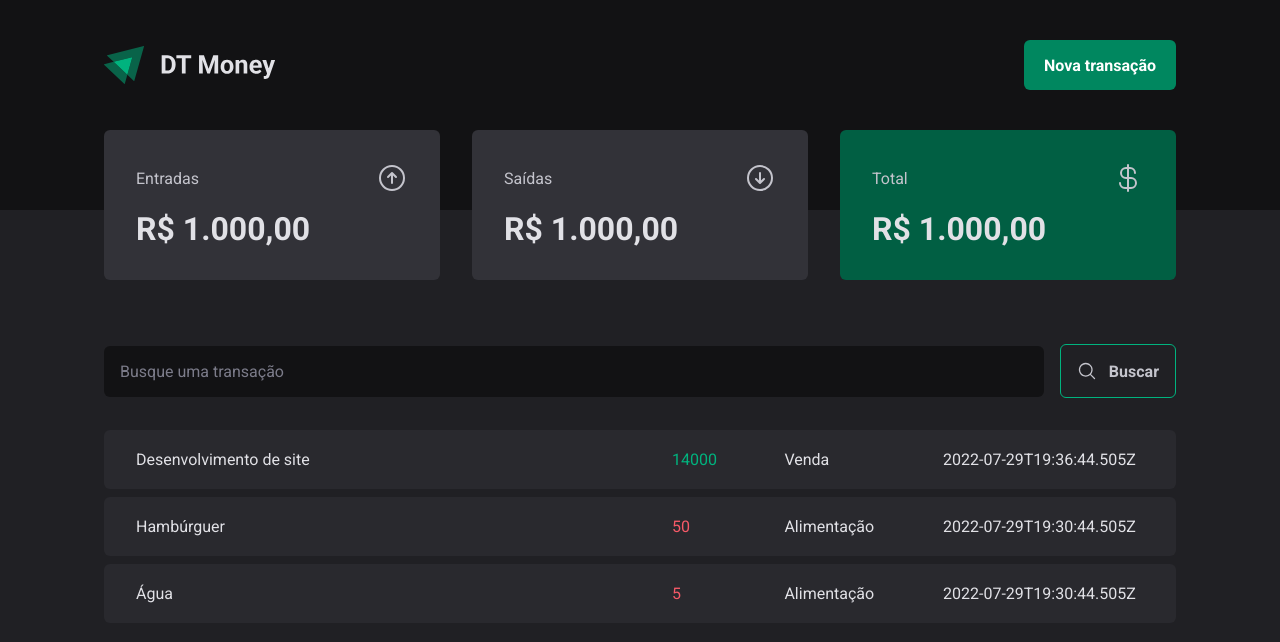
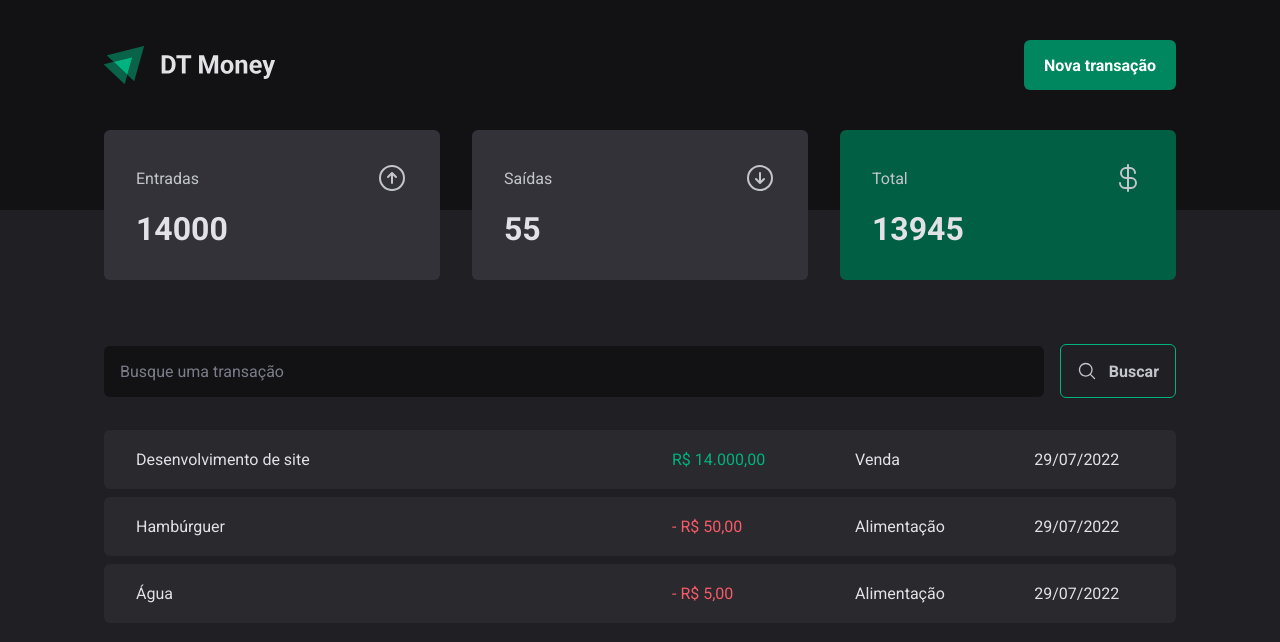
Before and after one commit to tadeubneto/03-dt-money, a React (Vite) app: page / in a window 1280 px wide. Shown: the top 642 px of the page. Built offline with nearby package versions, Linux system fonts and the light colour scheme; data requests are answered from the project's data file.

Commit message:
feat: create hooks and formatter date, price

```diff
--- a/src/components/Header/NewTransactionModal/index.tsx
+++ b/src/components/Header/NewTransactionModal/index.tsx
@@ -11,8 +11,6 @@
               <Close>
                 <X size={24} />
               </Close>
-
-
 
               <form action="">
                 <input type="text" placeholder="Descrição" required />
@@ -38,7 +36,5 @@
               </form>
             </Content>
           </Dialog.Portal>
-
-
     )
 }
--- a/src/components/Summary/index.tsx
+++ b/src/components/Summary/index.tsx
@@ -1,13 +1,10 @@
 import { ArrowCircleDown, ArrowCircleUp, CurrencyDollar } from "@phosphor-icons/react";
 import { SummaryCard, SummaryContainer } from "./style";
-import { TransactionsContext } from "../../contexts/TransationsContext";
-import { useContext } from "react";
+import { useSummary } from "../../hooks/useSummary";
 
 export function Summary(){
 
-    const { transactions } = useContext(TransactionsContext);
-
-    console.log(transactions)
+    const summary = useSummary()
 
     return (
         <SummaryContainer >
@@ -16,21 +13,21 @@
                     <span>Entradas</span>
                     <ArrowCircleUp size={32} />
                 </header>
-                    <strong>R$ 1.000,00</strong>
+                    <strong>{summary.income}</strong>
             </SummaryCard>
             <SummaryCard>
                 <header>
                     <span>Saídas</span>
                     <ArrowCircleDown size={32} />
                 </header>
-                    <strong>R$ 1.000,00</strong>
+                    <strong>{summary.outcome}</strong>
             </SummaryCard>
             <SummaryCard variant="green">
                 <header>
                     <span>Total</span>
                     <CurrencyDollar size={32} />
                 </header>
-                    <strong>R$ 1.000,00</strong>
+                    <strong>{summary.total}</strong>
             </SummaryCard>
         </SummaryContainer>
 
--- a/src/contexts/TransationsContext.tsx
+++ b/src/contexts/TransationsContext.tsx
@@ -24,7 +24,7 @@
   const [transactions, setTransactions] = useState<Transaction[]>([]);
 
   async function loadTransactions() {
-    const response = await fetch("http://localhost:3333/transactions");
+    const response = await fetch("http://localhost:3000/transactions");
     const data = await response.json();
 
     setTransactions(data);
--- /dev/null
+++ b/src/hooks/useSummary.ts
@@ -0,0 +1,26 @@
+import { useContext } from "react";
+import { TransactionsContext } from "../contexts/TransationsContext";
+
+export function useSummary(){
+    const { transactions } = useContext(TransactionsContext);
+
+    const summary = transactions.reduce(
+        (acc, transaction) => {
+            if(transaction.type === 'income'){
+                acc.income += transaction.price
+                acc.total += transaction.price
+            }else {
+                acc.outcome += transaction.price
+                acc.total -= transaction.price
+            }
+
+            return acc
+        },
+    {
+        income:0,
+        outcome:0,
+        total:0
+    })
+
+    return summary
+}
--- a/src/pages/Transactions/index.tsx
+++ b/src/pages/Transactions/index.tsx
@@ -4,6 +4,7 @@
 import { Summary } from "../../components/Summary";
 import { SearchForm } from "./components/SearchForm";
 import { TransactionsContext } from "../../contexts/TransationsContext";
+import { DateFormatter, PriceFormatter } from "../../utils/formatter";
 
 import {
   PriceHighLight,
@@ -31,10 +32,12 @@
                 <tr key={transaction.id}>
               <td width="50%">{transaction.description}</td>
               <td>
-                <PriceHighLight variant={transaction.type}>{transaction.price}</PriceHighLight>
+                <PriceHighLight variant={transaction.type}>
+                  {transaction.type === 'outcome' && '- ' }
+                  {PriceFormatter.format(transaction.price)}</PriceHighLight>
               </td>
               <td>{transaction.category}</td>
-              <td>{transaction.createdAt}</td>
+              <td>{DateFormatter.format(new Date(transaction.createdAt))}</td>
             </tr>
               )
             })}
--- /dev/null
+++ b/src/utils/formatter.ts
@@ -0,0 +1,6 @@
+export const DateFormatter =  new Intl.DateTimeFormat('pt-BR');
+
+export const PriceFormatter = new Intl.NumberFormat('pt-BR', {
+    style: 'currency',
+    currency: 'BRL'
+})
```
